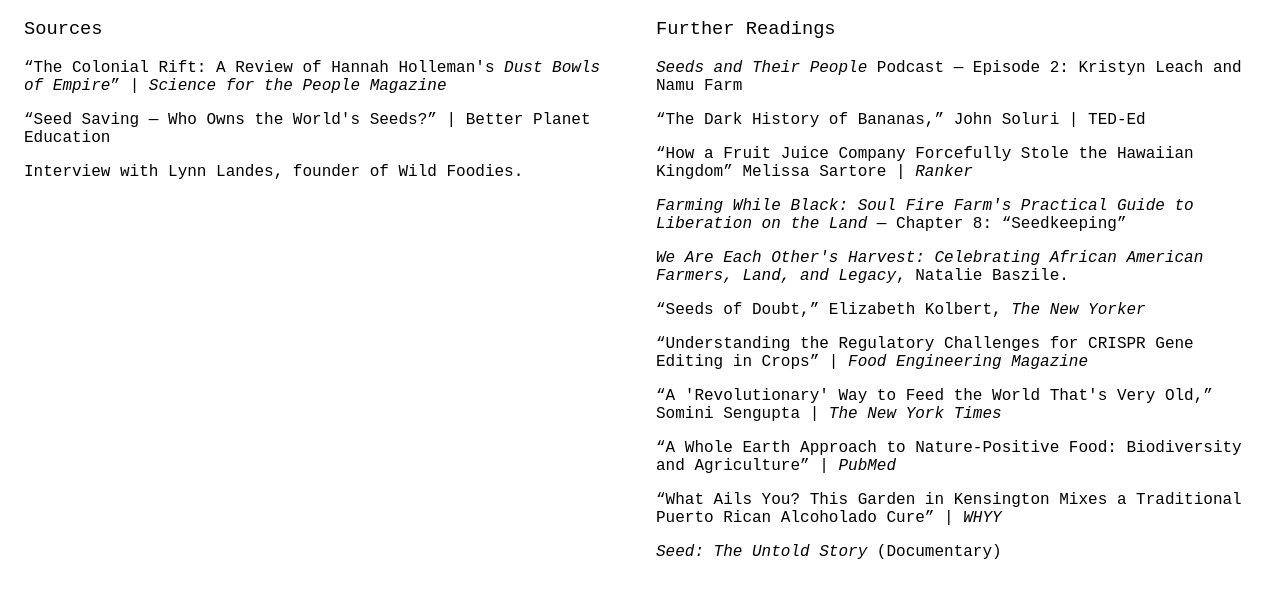
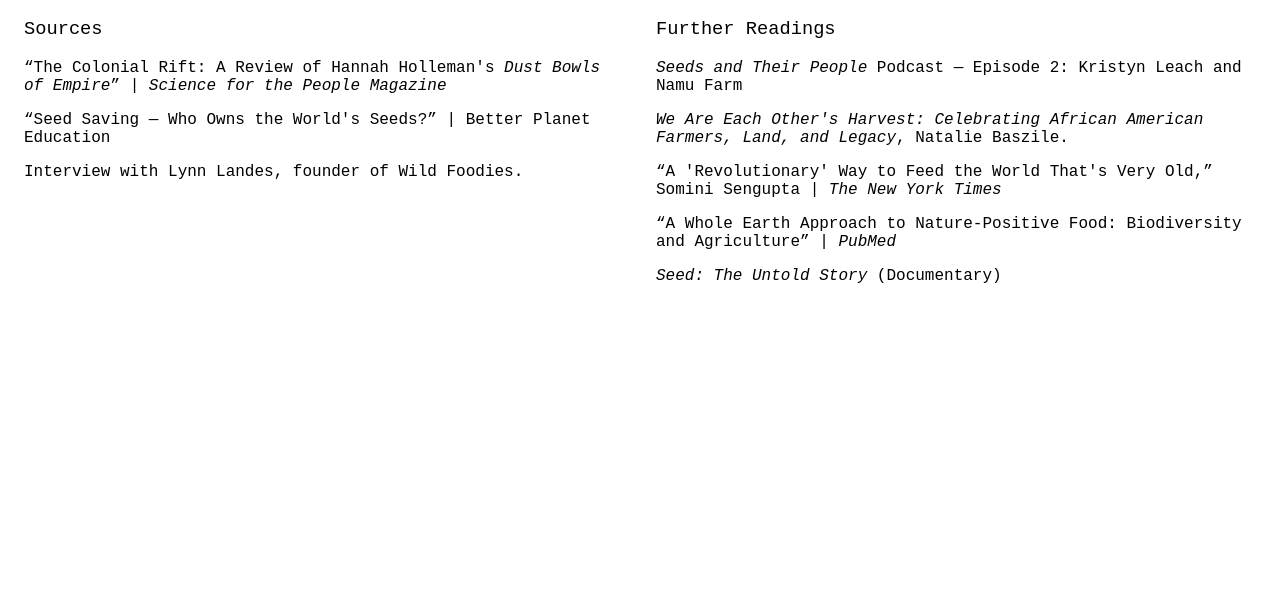
Before and after one commit to hmacdon/Daikons-Dividends, a plain HTML site: page index.html in a window 1280 px wide. Shown: the part 64-662 px from the top of the page. Drawn offline with Linux system fonts and the light colour scheme.

Commit message:
Update index.html

```diff
--- a/index.html
+++ b/index.html
@@ -75,33 +75,8 @@
             <i>Seeds and Their People</i> Podcast — Episode 2: Kristyn Leach and Namu Farm
           </a>
         </p>
-
-        <p>
-          <a href="https://www.youtube.com/watch?v=esvycD1O3cM">
-            “The Dark History of Bananas,” John Soluri | TED-Ed
-          </a>
-        </p>
-
-        <p>
-          <a href="https://www.ranker.com/list/how-dole-stole-hawaii/melissa-sartore">
-            “How a Fruit Juice Company Forcefully Stole the Hawaiian Kingdom” Melissa Sartore | <i>Ranker</i>
-          </a>
-        </p>
-<p>
-          <i>Farming While Black: Soul Fire Farm's Practical Guide to Liberation on the Land</i> — Chapter 8: “Seedkeeping”
-        </p>
         <p>
           <i>We Are Each Other's Harvest: Celebrating African American Farmers, Land, and Legacy</i>, Natalie Baszile.
-        </p>
-
-        <p>
-          “Seeds of Doubt,” Elizabeth Kolbert, <i>The New Yorker</i>
-        </p>
-
-        <p>
-          <a href="https://www.foodengineeringmag.com/articles/102795-understanding-the-regulatory-challenges-for-crispr-gene-editing-on-crops">
-            “Understanding the Regulatory Challenges for CRISPR Gene Editing in Crops” | <i>Food Engineering Magazine</i>
-          </a>
         </p>
 
         <p>
@@ -117,12 +92,6 @@
         </p>
 
         <p>
-          <a href="https://whyy.org/articles/alcoholado-kensington-philadelphia-garden-puerto-rican-folk-medicine/">
-            “What Ails You? This Garden in Kensington Mixes a Traditional Puerto Rican Alcoholado Cure” | <i>WHYY</i>
-          </a>
-        </p>
-
-        <p>
           <a href="https://www.imdb.com/title/tt5971724/">
             <i>Seed: The Untold Story</i> (Documentary)
           </a>
```
